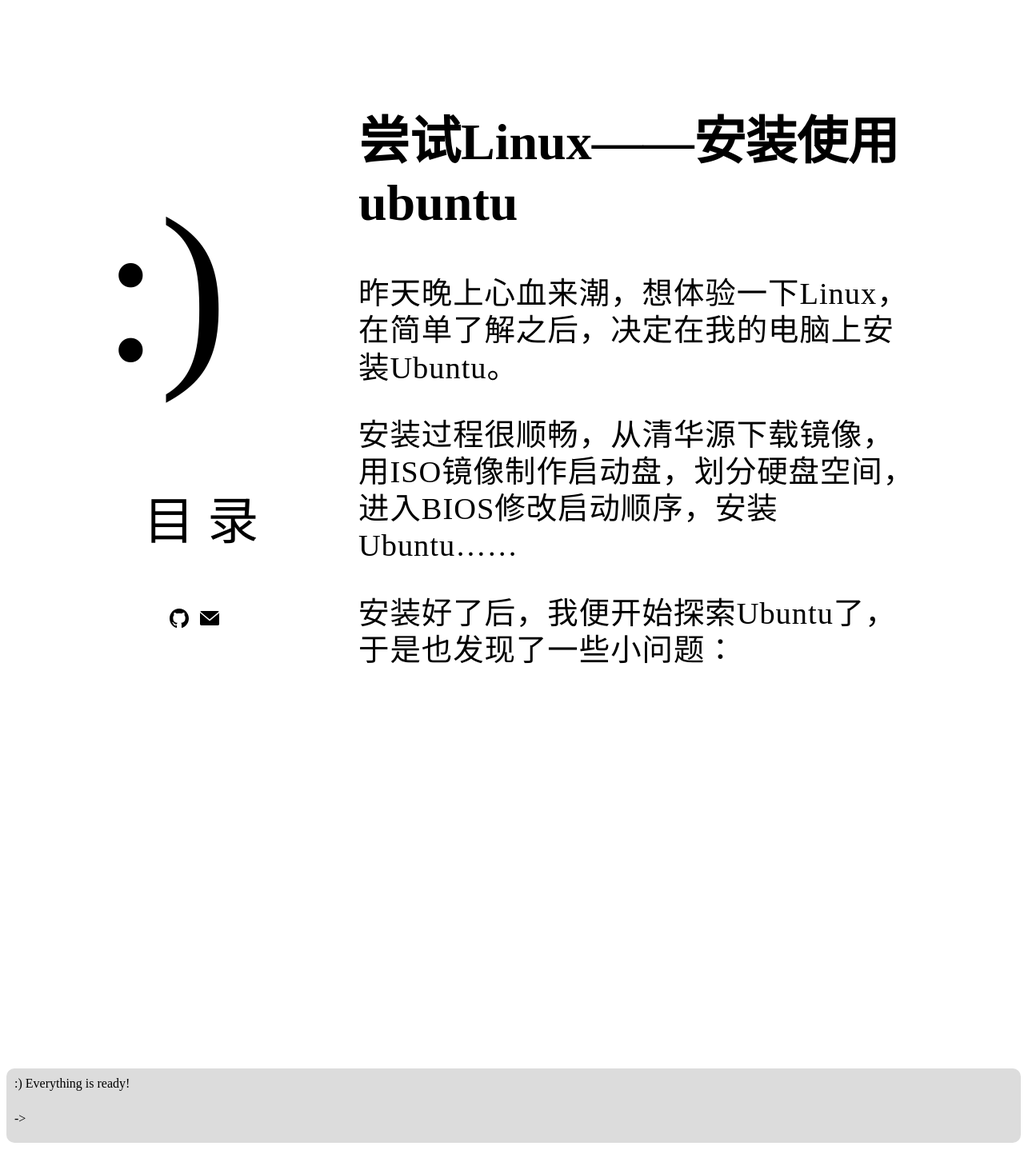
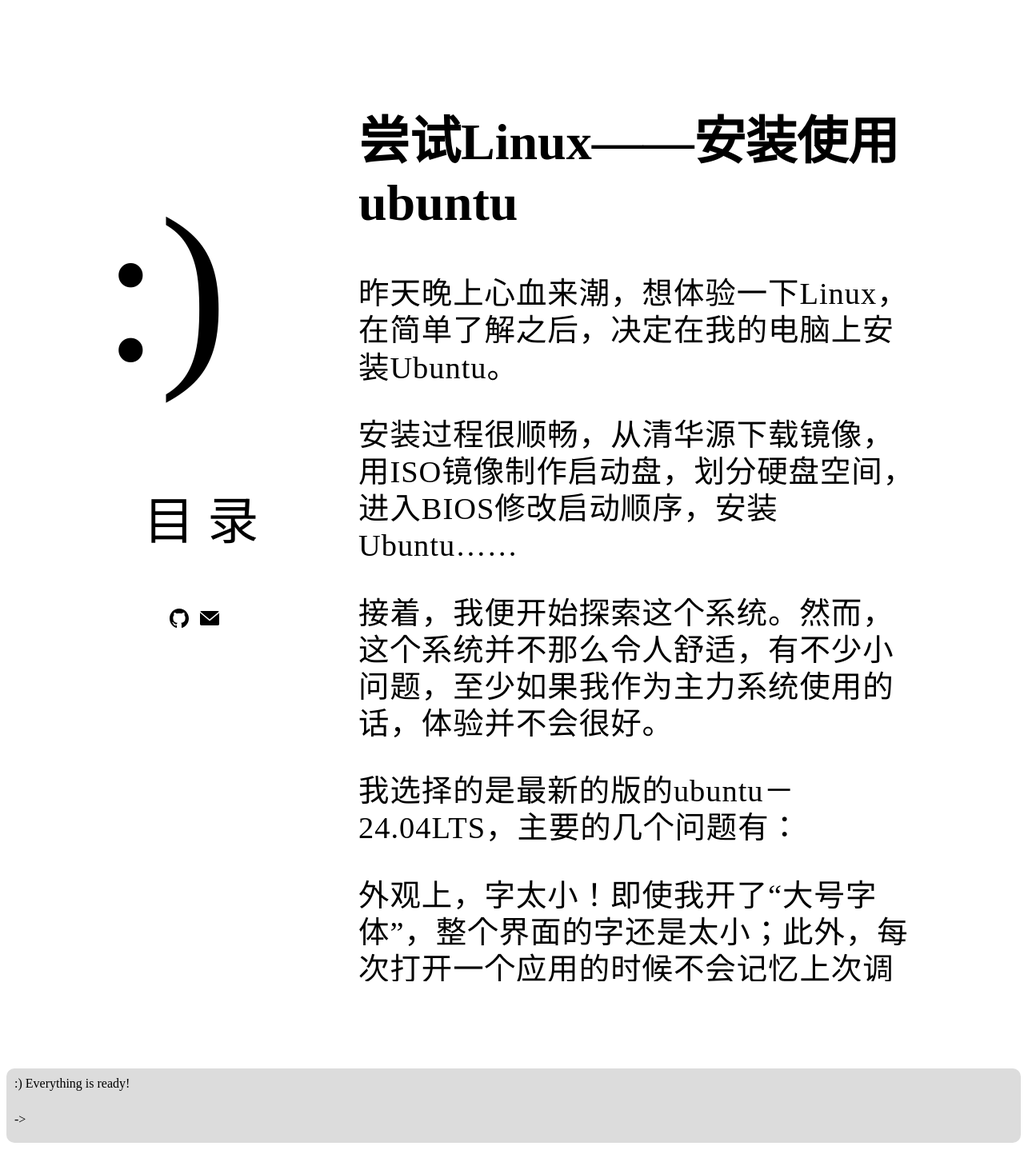
Before and after one commit to lushisi258/lushisi258.github.io, a Jekyll site: the page built from _posts/2024-5-29-ubuntu.md, in a window 1280 px wide. Shown: the whole page at 80% size. Built offline with Jekyll 4.4.1, drawn with Linux system fonts in a browser that asks for light colours; some web fonts are replaced.

Commit message:
更新日志

```diff
--- a/_posts/2024-5-29-ubuntu.md
+++ b/_posts/2024-5-29-ubuntu.md
@@ -7,4 +7,14 @@
 
 安装过程很顺畅，从清华源下载镜像，用ISO镜像制作启动盘，划分硬盘空间，进入BIOS修改启动顺序，安装Ubuntu……
 
-安装好了后，我便开始探索Ubuntu了，于是也发现了一些小问题：
+接着，我便开始探索这个系统。然而，这个系统并不那么令人舒适，有不少小问题，至少如果我作为主力系统使用的话，体验并不会很好。
+
+我选择的是最新的版的ubuntu－24.04LTS，主要的几个问题有：
+
+外观上，字太小！即使我开了“大号字体”，整个界面的字还是太小；此外，每次打开一个应用的时候不会记忆上次调整的窗口大小、全屏与否，仍会是默认的位置、默认的小窗口，这种情况下直角的窗口边缘就更显得突兀了。
+
+日常软件生态上，Linux更是跟Windows相去甚远，一些日常软件都没有官方版本（微信真的不会感觉丢脸吗？！），至于需要验证账号才能安装我倒觉得无可厚非——一种有点繁琐的保护措施而已。自带的输入法的中文输入法也很糟糕，bug频出。访问Github的网络环境的配置也让我大费周章。
+
+系统稳定性上，简单的用用没有出现崩溃之类的事情，但是常常出现弹窗报错，并请求上传发送错误报告，但似乎并不是什么重大bug，这个倒是有点烦人（不过可以选择不再提示）。
+
+总的来说，虽然它很清爽，命令行也很有新鲜感，但它并不是很适合作为学生的我的日常使用，也许等到将来有什么专业任务需要它时，它才能派上用场吧，至少现阶段，我还是会拥抱Windows。
```
